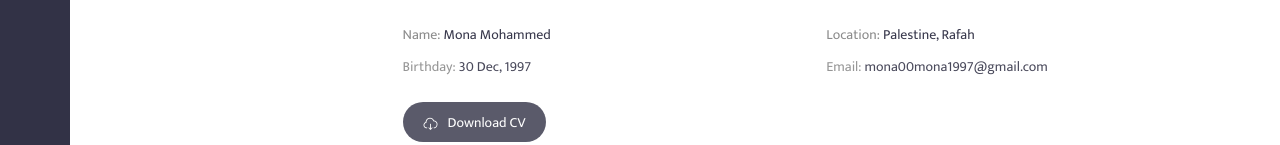
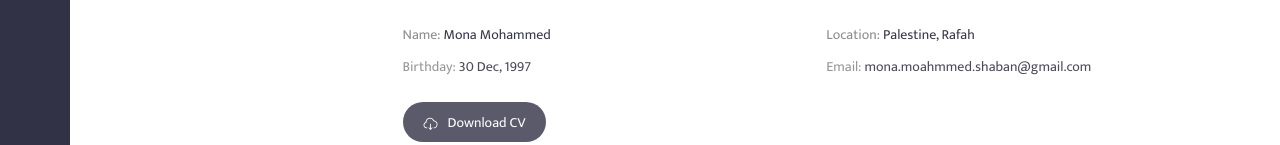
Before and after one commit to monamohammed97/MonaMohammedPortfolio, a React (Create React App) app: page /about in a window 1280 px wide. Shown: the part 368-513 px from the top of the page. Built offline with nearby package versions, Linux system fonts and the light colour scheme; a web font is replaced by a local one.

Commit message:
update email

```diff
--- a/src/components/Sections/About.jsx
+++ b/src/components/Sections/About.jsx
@@ -7,7 +7,7 @@ const aboutData = {
   name: "Mona Mohammed",
   location: "Palestine, Rafah",
   birthday: "30 Dec, 1997",
-  email: "mona00mona1997@gmail.com",
+  email: "mona.moahmmed.shaban@gmail.com",
   aboutMe: `I am a front-end developer with an excellent experience in the field.`,
   aboutMe1: ` I am always passionate about learning and undertaking new challenges, constantly evolving, and enjoying dealing with problems and solving them.
   .`,
--- a/src/components/Sections/Contact.jsx
+++ b/src/components/Sections/Contact.jsx
@@ -20,7 +20,7 @@ const headerData = {
 };
 const contactData = {
   phone: ["+970 599 923 814"],
-  email: ["mona00mona1997@gmail.com"],
+  email: ["mona.moahmmed.shaban@gmail.com"],
   location: "Palestine, Gaza, Rafah",
 };
 
--- a/src/components/Sections/Herosection.jsx
+++ b/src/components/Sections/Herosection.jsx
@@ -54,7 +54,7 @@ function Herosection() {
           <Link
             activeClass="active"
             to={{
-              pathname: "mailto:mona00mona1997@gmail.com",
+              pathname: "mailto:mona.moahmmed.shaban@gmail.com",
             }}
             spy={true}
             smooth={true}
```
Also changed, not shown: images/trPayAdmin/profile.PNG (deleted).
